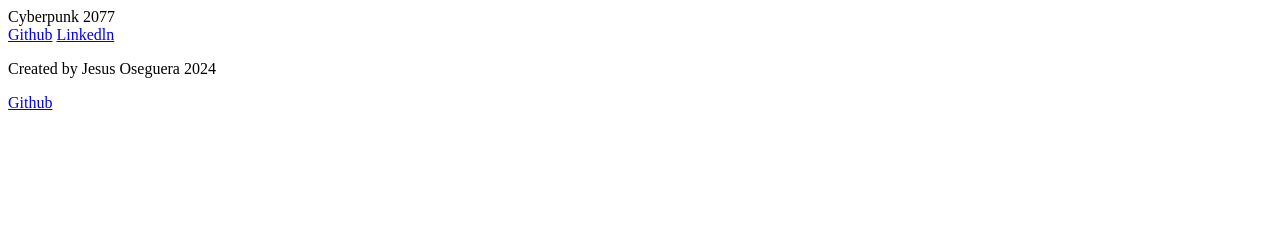
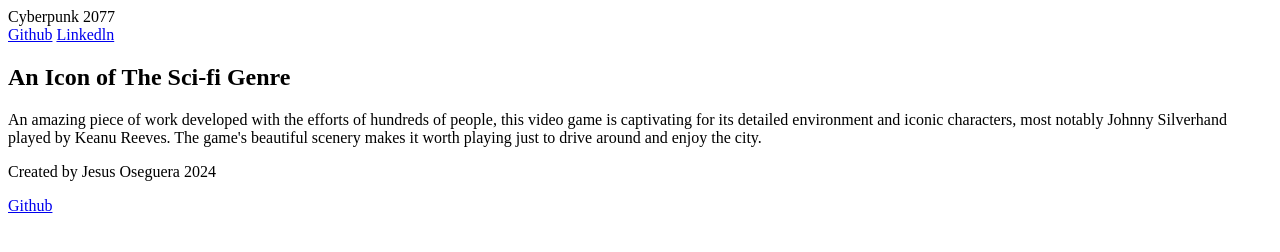
Before and after one commit to Oseguera12/HTML-Project-1-Semantics, a plain HTML site: page index.html in a window 1280 px wide. Drawn offline with Linux system fonts and the light colour scheme.

Commit message:
Update index.html

```diff
--- a/index.html
+++ b/index.html
@@ -14,7 +14,13 @@
     </nav>
     <main>
       <article>
-
+        <h1>An Icon of The Sci-fi Genre</h1>
+        <p>
+          An amazing piece of work developed with the efforts of hundreds of people,
+          this video game is captivating for its detailed environment and iconic characters,
+          most notably Johnny Silverhand played by Keanu Reeves.
+          The game's beautiful scenery makes it worth playing just to drive around and enjoy the city.
+        </p>
       </article>
     </main>
     <aside>
```
